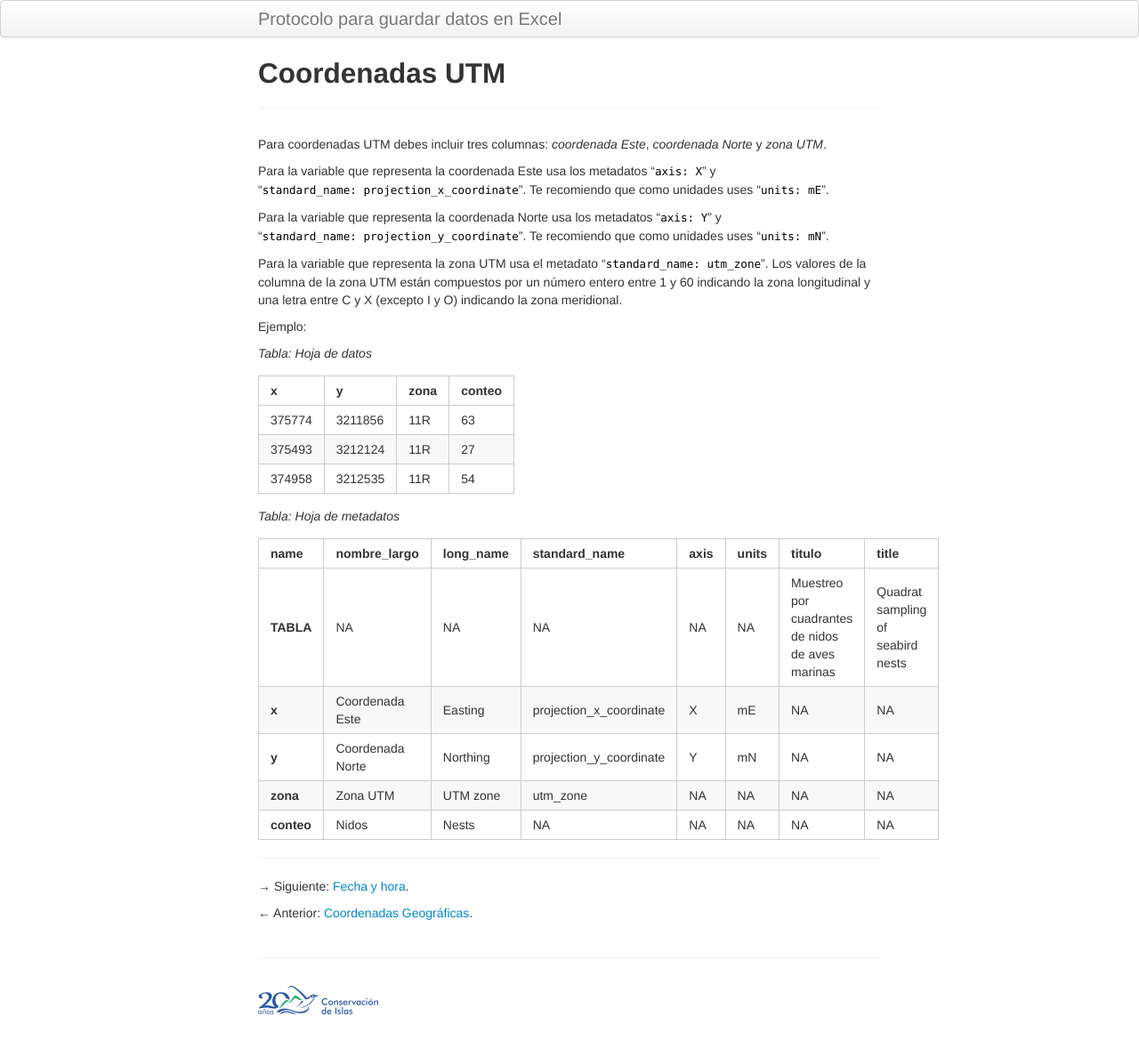
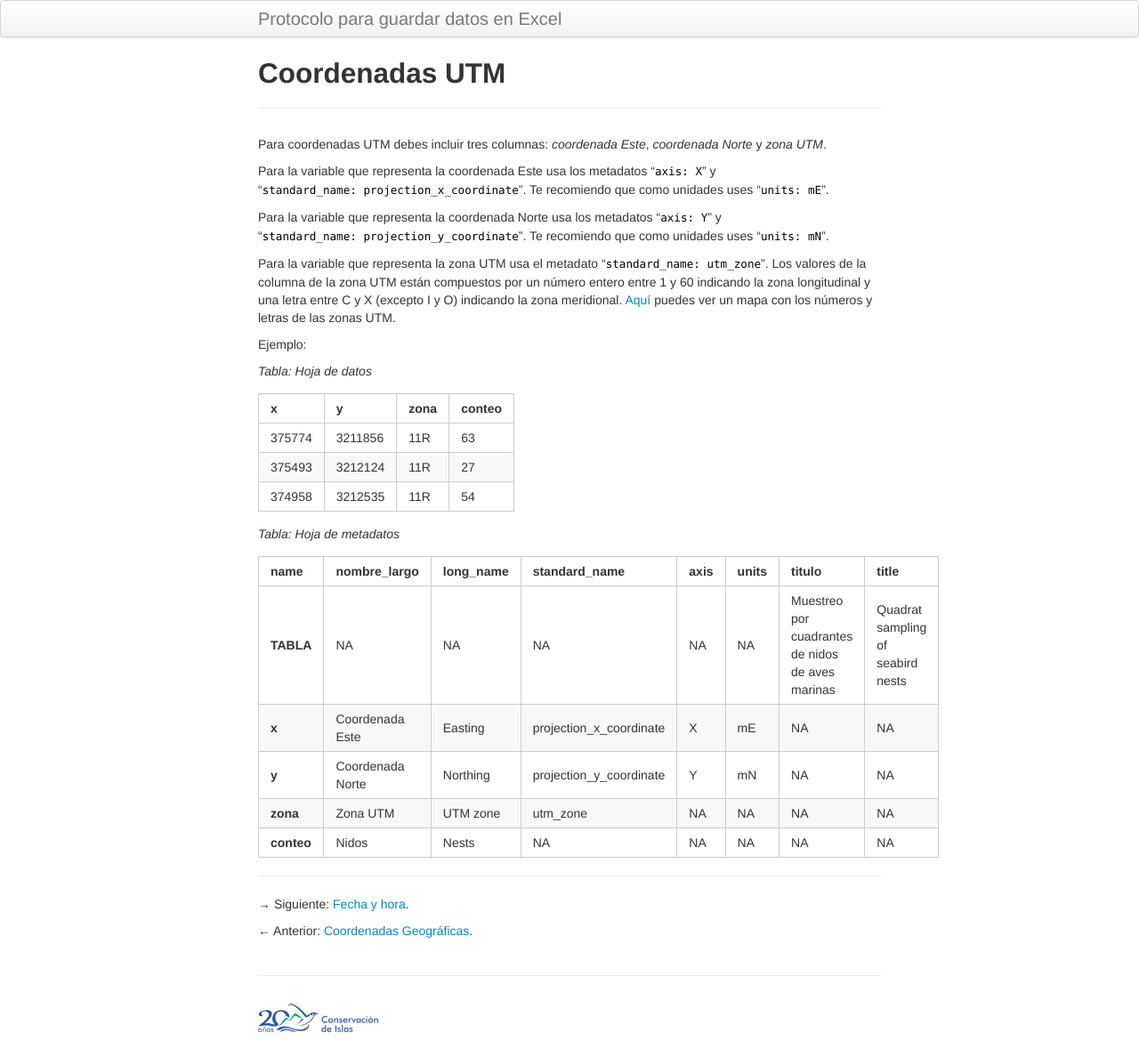
Before and after one commit to MaritzaB/datos_en_excel, a Jekyll site: the page built from pages/utm.md, in a window 1280 px wide. Shown: the whole page at 89% size. Built offline with Jekyll 4.4.1, drawn with Linux system fonts in a browser that asks for light colours.

Commit message:
Agrega enlace hacia mapa con zonas UTM

```diff
--- a/pages/utm.md
+++ b/pages/utm.md
@@ -10,7 +10,7 @@ Para la variable que representa la coordenada Este usa los metadatos "`axis: X`"
 
 Para la variable que representa la coordenada Norte usa los metadatos "`axis: Y`" y "`standard_name: projection_y_coordinate`". Te recomiendo que como unidades uses "`units: mN`".
 
-Para la variable que representa la zona UTM usa el metadato "`standard_name: utm_zone`". Los valores de la columna de la zona UTM están compuestos por un número entero entre 1 y 60 indicando la zona longitudinal y una letra entre C y X (excepto I y O) indicando la zona meridional.
+Para la variable que representa la zona UTM usa el metadato "`standard_name: utm_zone`". Los valores de la columna de la zona UTM están compuestos por un número entero entre 1 y 60 indicando la zona longitudinal y una letra entre C y X (excepto I y O) indicando la zona meridional. [Aquí](http://www.dmap.co.uk/utmworld.htm) puedes ver un mapa con los números y letras de las zonas UTM.
 
 Ejemplo:
 
```
